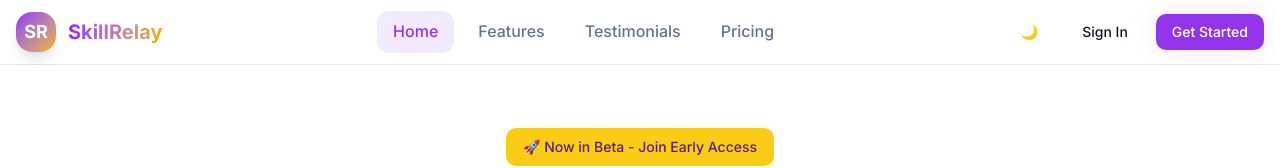
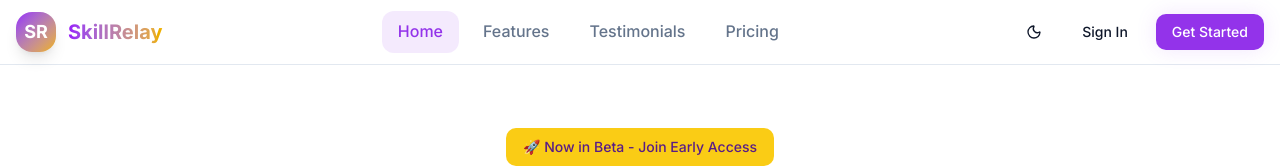
Before and after one commit to CodeGallantX/skill-relay, a React (Vite) app: page / in a window 1280 px wide. Shown: the top 168 px of the page. Built offline with nearby package versions, Linux system fonts and the light colour scheme; no server answers.

Commit message:
icon update

```diff
--- a/src/pages/LandingPage.jsx
+++ b/src/pages/LandingPage.jsx
@@ -17,7 +17,9 @@ import {
   ArrowRight,
   Zap,
   Shield,
-  Globe
+  Globe,
+  Sun,
+  Moon
 } from 'lucide-react';
 import { useTheme } from '@/context/ThemeContext';
 
@@ -101,7 +103,7 @@ const LandingPage = () => {
             {/* Desktop Auth Buttons */}
             <div className="hidden md:flex items-center space-x-3">
               <Button variant="ghost" onClick={toggleTheme}>
-                {theme === 'light' ? '🌙' : '☀️'}
+                {theme === 'light' ? <Moon className="h-5 w-5" /> : <Sun className="h-5 w-5" />}
               </Button>
               <Button variant="ghost" asChild>
                 <Link to="/signin">Sign In</Link>
```
